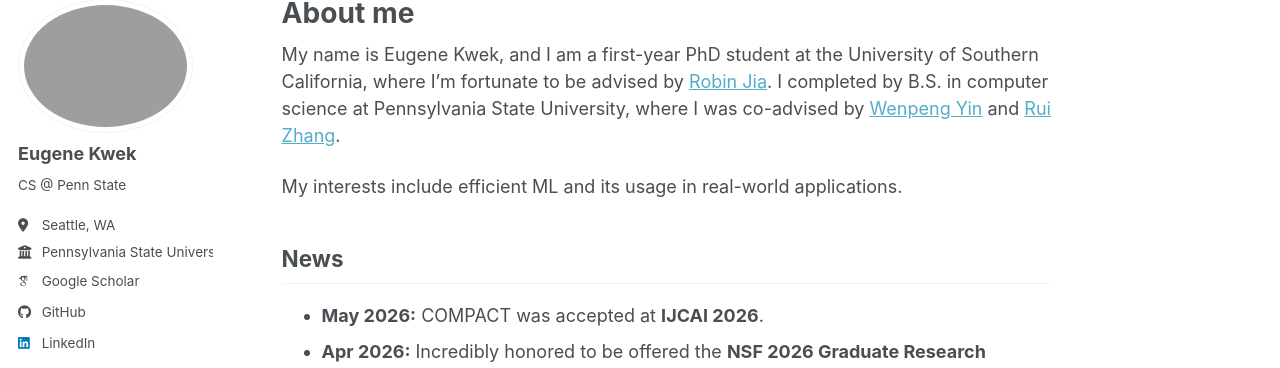
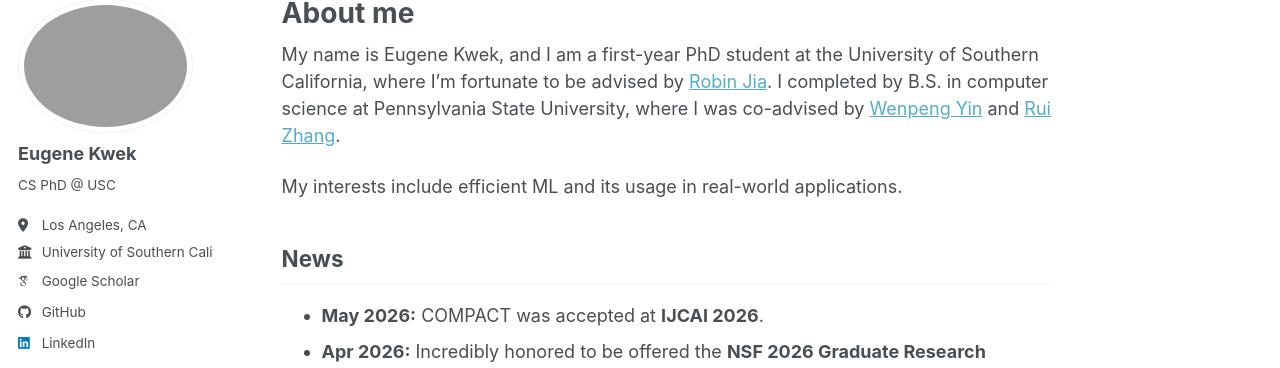
Before and after one commit to ekwek1/ekwek1.github.io, a Jekyll site: the page built from _pages/about.md, in a window 1280 px wide. Shown: the part 102-470 px from the top of the page. Built offline with Jekyll 4.4.1, drawn with Linux system fonts in a browser that asks for light colours; some web fonts are replaced; a script bundle is joined from its source files by our own code; library files that are not in the unit come from our copies.

Commit message:
Update _config.yml

```diff
--- a/_config.yml
+++ b/_config.yml
@@ -26,9 +26,9 @@
   avatar           : "profile.png"
   name             : "Eugene Kwek"
   pronouns         : # example: "she/her"
-  bio              : "CS @ Penn State"
-  location         : "Seattle, WA"
-  employer         : "Pennsylvania State University"
+  bio              : "CS PhD @ USC"
+  location         : "Los Angeles, CA"
+  employer         : "University of Southern California"
   uri              : # URL
   email            : # "none@example.org"
 
```
